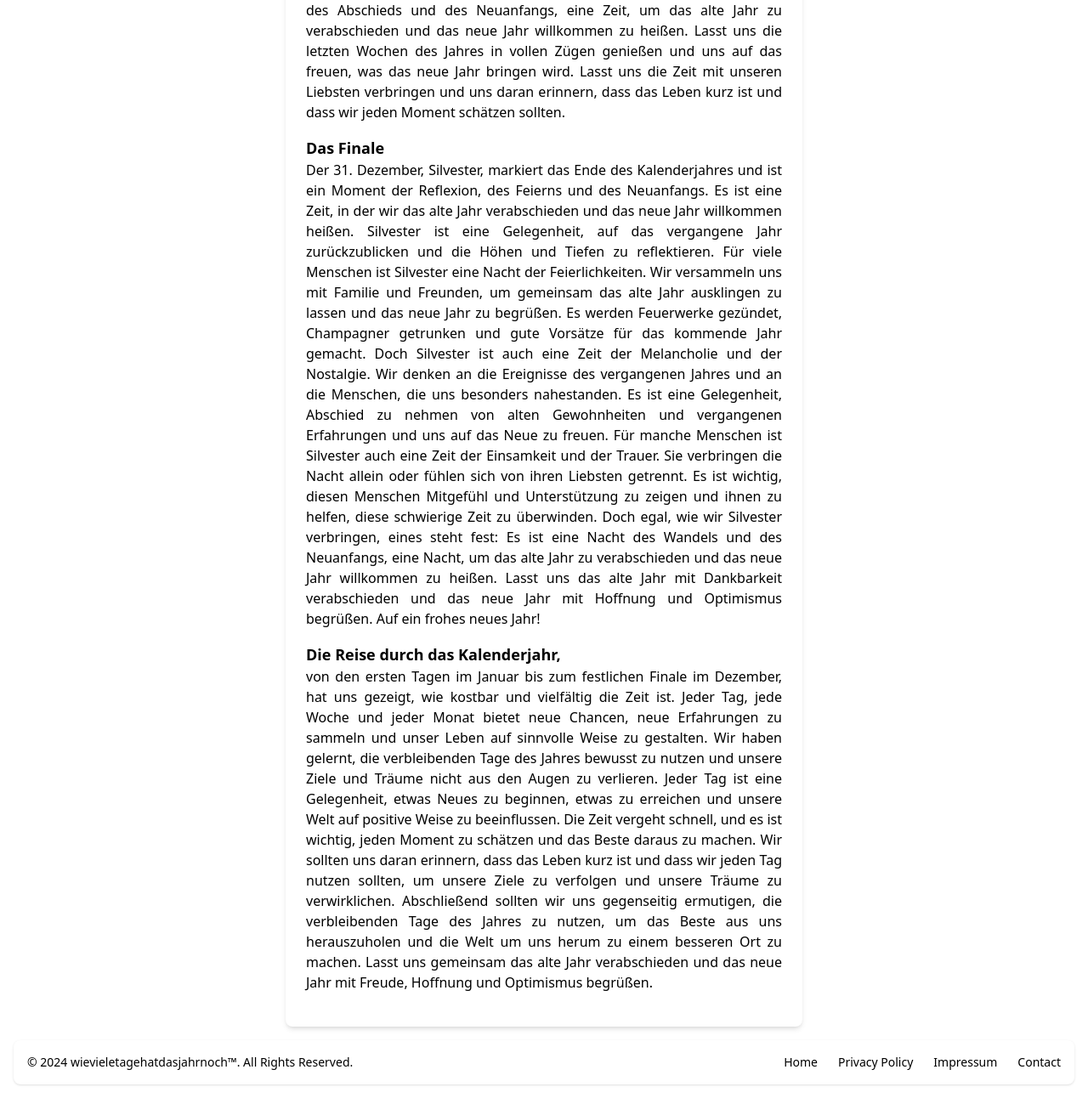
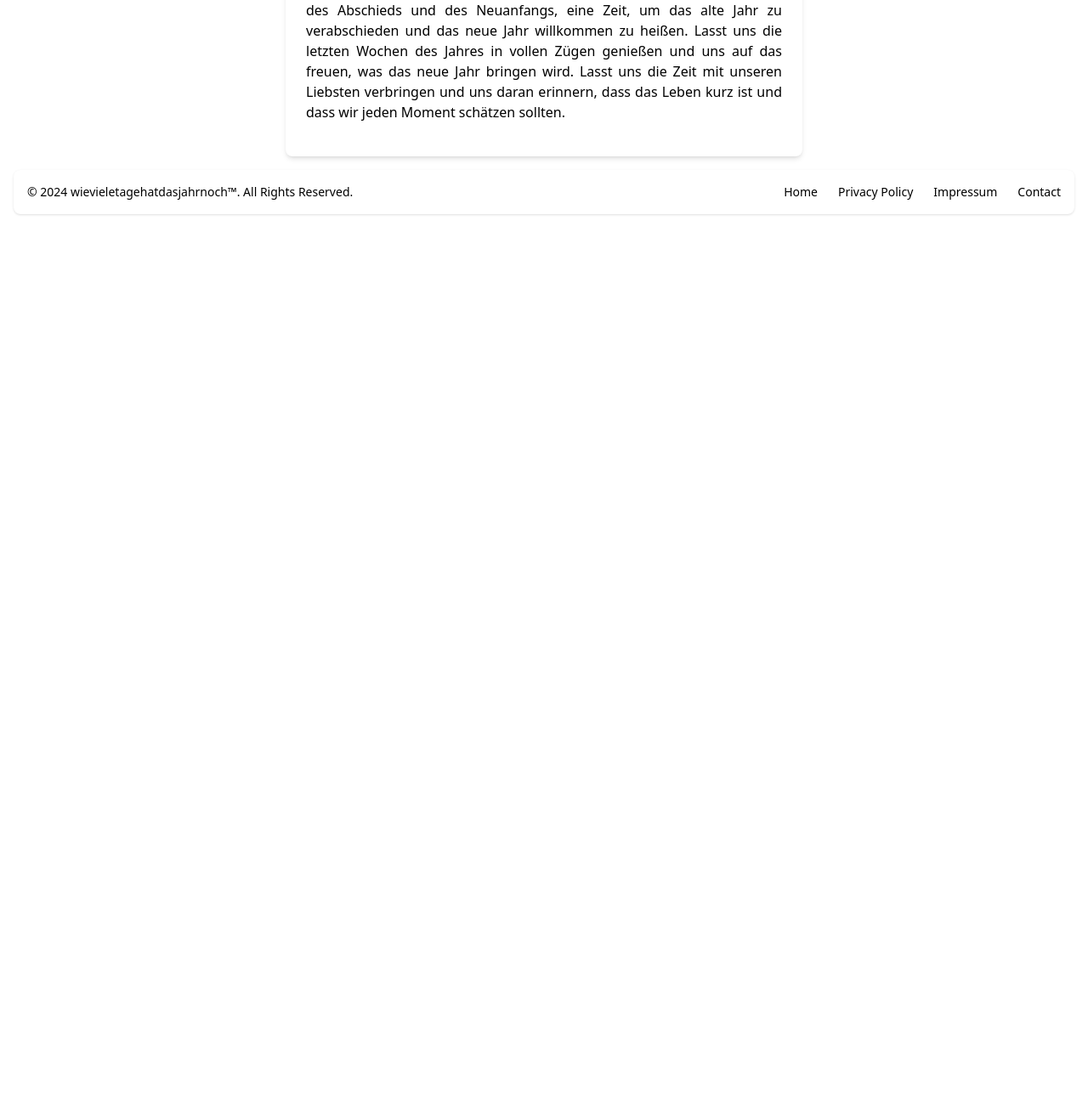
Before and after one commit to louispfeiffer/wievieletagehatdasjahrnoch, a Gatsby site: page /Wie-man-die-verbleibenden-Tage-des-Jahres-ideal-nutzen-kann in a window 1280 px wide. Shown: the part 4262-5554 px from the top of the page at 85% size. After the commit the page ends 4530 px from the top, so only its background shows below. Built offline with nearby package versions, Linux system fonts and the light colour scheme; Gatsby itself is replaced by a stand-in of ours.

Commit message:
bruder woher

```diff
--- /dev/null
+++ b/public/page-data/Wie-man-die-verbleibenden-Tage-des-Jahres-ideal-nutzen-kann/page-data.json
@@ -0,0 +1 @@
+{"componentChunkName":"component---src-pages-wie-man-die-verbleibenden-tage-des-jahres-ideal-nutzen-kann-js","path":"/Wie-man-die-verbleibenden-Tage-des-Jahres-ideal-nutzen-kann/","result":{"pageContext":{}},"staticQueryHashes":[],"slicesMap":{}}
--- a/public/page-data/dev-404-page/page-data.json
+++ b/public/page-data/dev-404-page/page-data.json
@@ -1 +1 @@
-{"componentChunkName":"component---cache-dev-404-page-js","path":"/dev-404-page/","result":{"data":{"allSiteFunction":{"nodes":[]},"allSitePage":{"nodes":[{"path":"/404/"},{"path":"/404.html"},{"path":"/blog/"},{"path":"/dayleft/"},{"path":"/footer/"},{"path":"/impressum/"},{"path":"/"},{"path":"/navbar/"},{"path":"/wie-viele-tage-hat-das-jahr-noch/"}]}},"pageContext":{}},"staticQueryHashes":[],"slicesMap":{}}
+{"componentChunkName":"component---cache-dev-404-page-js","path":"/dev-404-page/","result":{"data":{"allSiteFunction":{"nodes":[]},"allSitePage":{"nodes":[{"path":"/404/"},{"path":"/404.html"},{"path":"/Wie-man-die-verbleibenden-Tage-des-Jahres-ideal-nutzen-kann/"},{"path":"/blog/"},{"path":"/dayleft/"},{"path":"/footer/"},{"path":"/impressum/"},{"path":"/"},{"path":"/navbar/"},{"path":"/wie-viele-tage-hat-das-jahr-noch/"}]}},"pageContext":{}},"staticQueryHashes":[],"slicesMap":{}}
--- a/src/pages/Wie-man-die-verbleibenden-Tage-des-Jahres-ideal-nutzen-kann.js
+++ b/src/pages/Wie-man-die-verbleibenden-Tage-des-Jahres-ideal-nutzen-kann.js
@@ -140,45 +140,6 @@ const BlogPage = () => {
                                 </p>
                             </div>
 
-                            <div class="mb-4">
-                                <h2 class="text-lg font-semibold">Das Finale</h2>
-                                <p className="text-justify">
-                                    Der 31. Dezember, Silvester, markiert das Ende des Kalenderjahres und ist ein Moment der Reflexion, des Feierns und des
-                                    Neuanfangs. Es ist eine Zeit, in der wir das alte Jahr verabschieden und das neue Jahr willkommen heißen. Silvester ist
-                                    eine Gelegenheit, auf das vergangene Jahr zurückzublicken und die Höhen und Tiefen zu reflektieren.
-                                    Für viele Menschen ist Silvester eine Nacht der Feierlichkeiten. Wir versammeln uns mit Familie und Freunden, um gemeinsam
-                                    das alte Jahr ausklingen zu lassen und das neue Jahr zu begrüßen. Es werden Feuerwerke gezündet, Champagner getrunken und gute
-                                    Vorsätze für das kommende Jahr gemacht.
-                                    Doch Silvester ist auch eine Zeit der Melancholie und der Nostalgie. Wir denken an die Ereignisse des vergangenen Jahres und an
-                                    die Menschen, die uns besonders nahestanden. Es ist eine Gelegenheit, Abschied zu nehmen von alten Gewohnheiten und vergangenen
-                                    Erfahrungen und uns auf das Neue zu freuen.
-                                    Für manche Menschen ist Silvester auch eine Zeit der Einsamkeit und der Trauer. Sie verbringen die Nacht allein oder fühlen sich
-                                    von ihren Liebsten getrennt. Es ist wichtig, diesen Menschen Mitgefühl und Unterstützung zu zeigen und ihnen zu helfen, diese
-                                    schwierige Zeit zu überwinden.
-                                    Doch egal, wie wir Silvester verbringen, eines steht fest: Es ist eine Nacht des Wandels und des Neuanfangs, eine Nacht,
-                                    um das alte Jahr zu verabschieden und das neue Jahr willkommen zu heißen. Lasst uns das alte Jahr mit Dankbarkeit
-                                    verabschieden und das neue Jahr mit Hoffnung und Optimismus begrüßen. Auf ein frohes neues Jahr!
-                                </p>
-                            </div>
-
-                            <div class="mb-4">
-                                <h2 class="text-lg font-semibold">Die Reise durch das Kalenderjahr,</h2>
-                                <p className="text-justify">
-                                    von den ersten Tagen im Januar bis zum festlichen Finale im Dezember, hat uns gezeigt, wie kostbar und vielfältig die Zeit ist.
-                                    Jeder Tag, jede Woche und jeder Monat bietet neue Chancen, neue Erfahrungen zu sammeln und unser Leben auf sinnvolle Weise zu
-                                    gestalten.
-                                    Wir haben gelernt, die verbleibenden Tage des Jahres bewusst zu nutzen und unsere Ziele und Träume nicht aus den Augen zu
-                                    verlieren. Jeder Tag ist eine Gelegenheit, etwas Neues zu beginnen, etwas zu erreichen und unsere Welt auf positive Weise zu
-                                    beeinflussen.
-                                    Die Zeit vergeht schnell, und es ist wichtig, jeden Moment zu schätzen und das Beste daraus zu machen. Wir sollten uns daran
-                                    erinnern, dass das Leben kurz ist und dass wir jeden Tag nutzen sollten, um unsere Ziele zu verfolgen und unsere Träume zu
-                                    verwirklichen.
-                                    Abschließend sollten wir uns gegenseitig ermutigen, die verbleibenden Tage des Jahres zu nutzen, um das Beste aus uns
-                                    herauszuholen und die Welt um uns herum zu einem besseren Ort zu machen. Lasst uns gemeinsam das alte Jahr verabschieden
-                                    und das neue Jahr mit Freude, Hoffnung und Optimismus begrüßen.
-                                </p>
-                            </div>
-
                         </div>
                     </div>
                 </div>
```
